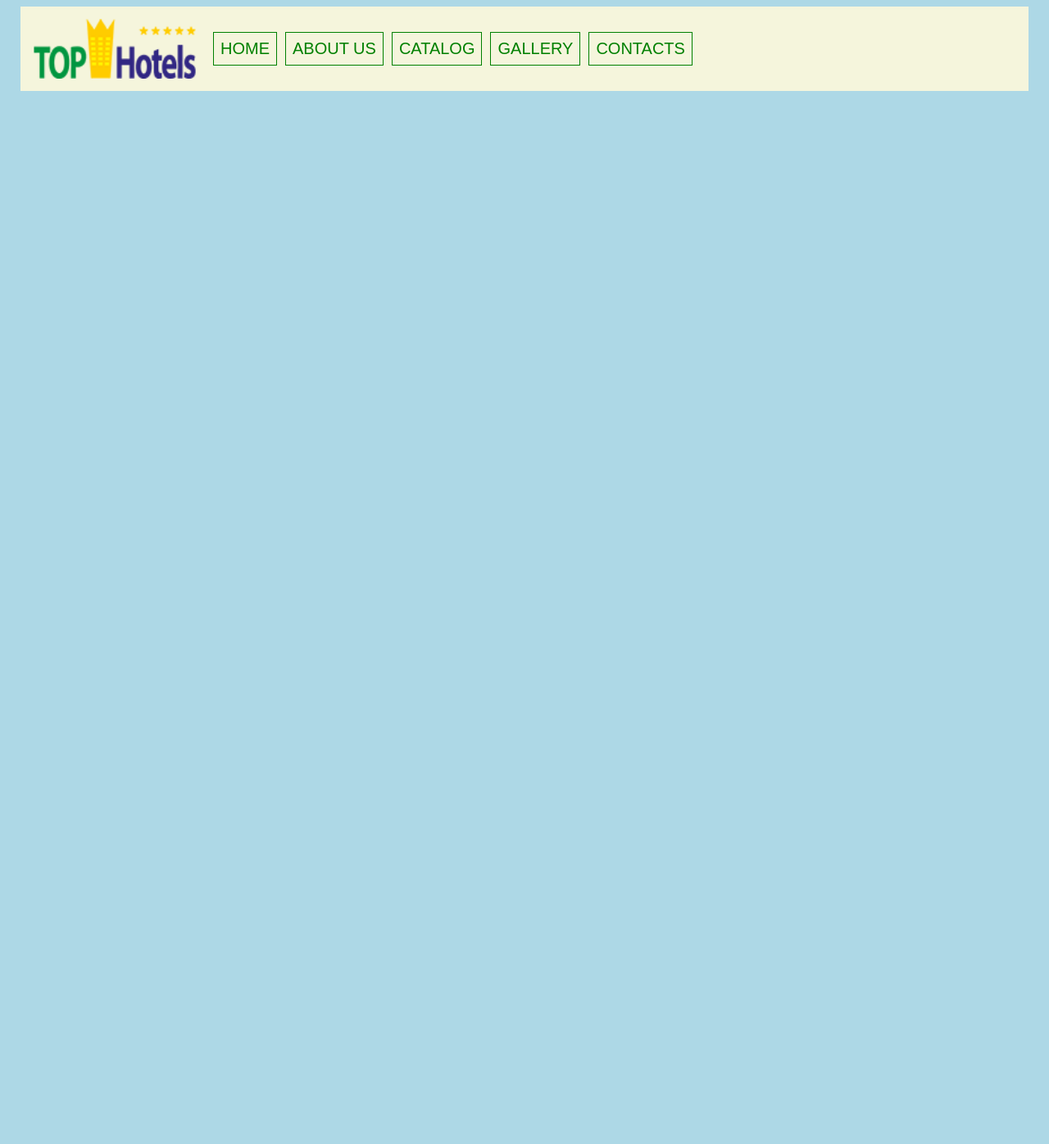
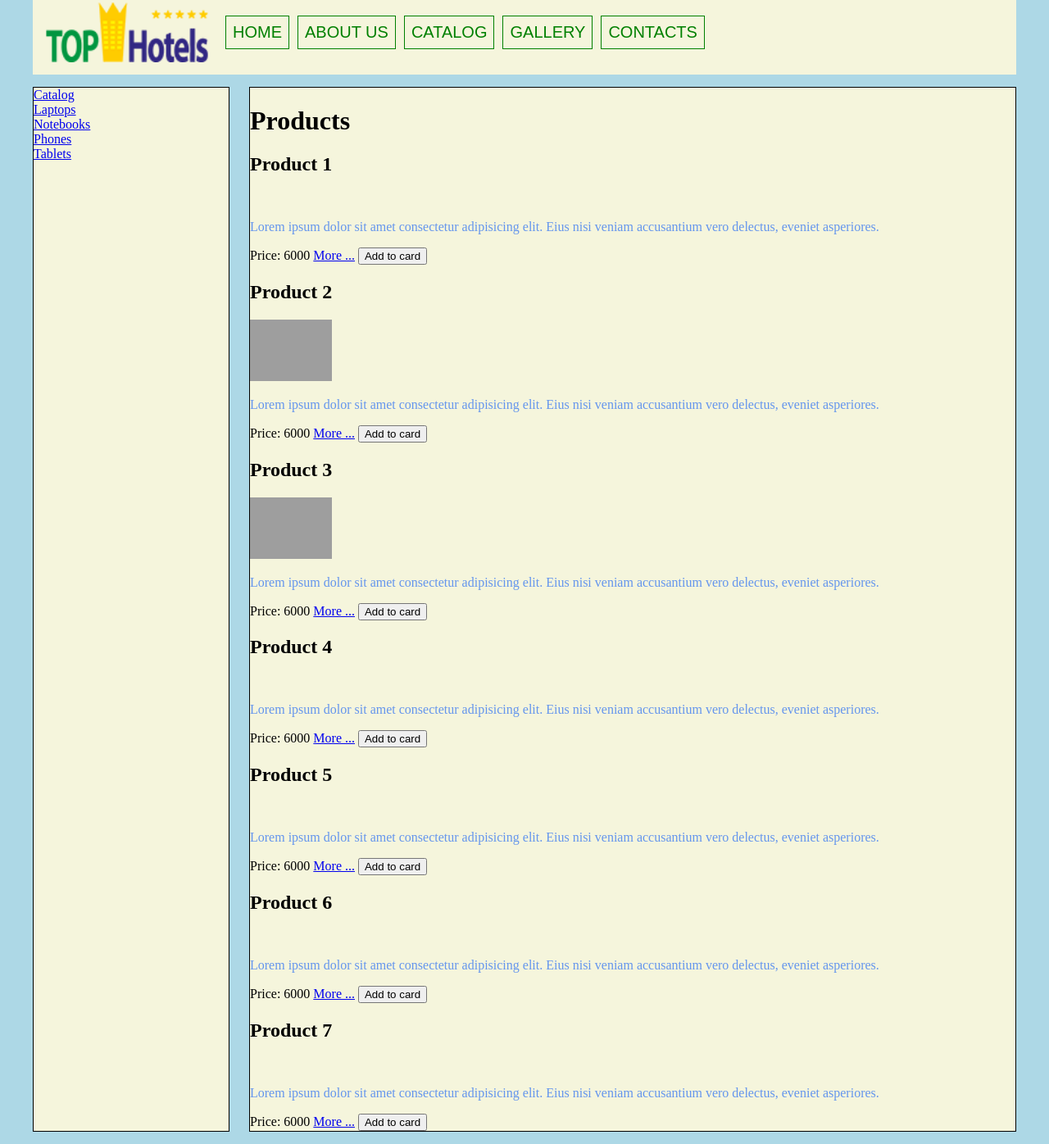
Before and after one commit to olgarozova/js-project, a plain HTML site: page index.html in a window 1280 px wide. Shown: the part 12-1408 px from the top of the page at 82% size. Before the commit the page ends 800 px from the top, so only its background shows below. Drawn offline with Linux system fonts and the light colour scheme; grey boxes are pictures that could not be loaded.

Commit message:
add structure content

```diff
--- a/index.html
+++ b/index.html
@@ -5,14 +5,14 @@
     <meta charset="UTF-8" />
     <meta name="viewport" content="width=device-width, initial-scale=1.0">
     <title>My js project</title>
-    <link rel = "stylesheet" href = "style.css" />
+    <link rel="stylesheet" href="style.css" />
 </head>
 
 <body>
     <header>
         <img src="logo.png" />
         <nav>
-            <ul id = "menu-nav">
+            <ul id="menu-nav">
                 <li><a href="#">Home</a></li>
                 <li><a href="#">About us</a></li>
                 <li><a href="#">Catalog</a></li>
@@ -21,7 +21,93 @@
             </ul>
         </nav>
     </header>
+    <div id="page">
 
+        <aside>
+            <ul>
+                <li><a href="#">Catalog</a></li>
+                <li><a href="#">Laptops</a></li>
+                <li><a href="#">Notebooks</a></li>
+                <li><a href="#">Phones</a></li>
+                <li><a href="#">Tablets</a></li>
+            </ul>
+        </aside>
+        <main>
+            <h1>Products</h1>
+            <div class="product">
+               <h2>Product 1</h2>
+               <img src = "" />
+               <p>
+                   Lorem ipsum dolor sit amet consectetur adipisicing elit. Eius nisi veniam accusantium vero delectus, eveniet asperiores.
+               </p>
+               <span>Price: 6000</span>
+               <a href="#">More ...</a>
+               <button>Add to card</button>
+            </div>
+            <div class="product">
+                <h2>Product 2</h2>
+                <img src = "product.png" />
+                <p>
+                    Lorem ipsum dolor sit amet consectetur adipisicing elit. Eius nisi veniam accusantium vero delectus, eveniet asperiores.
+                </p>
+                <span>Price: 6000</span>
+                <a href="#">More ...</a>
+                <button>Add to card</button>
+             </div>
+             <div class="product">
+                <h2>Product 3</h2>
+                <img src = "product.png" />
+                <p>
+                    Lorem ipsum dolor sit amet consectetur adipisicing elit. Eius nisi veniam accusantium vero delectus, eveniet asperiores.
+                </p>
+                <span>Price: 6000</span>
+                <a href="#">More ...</a>
+                <button>Add to card</button>
+             </div>
+             <div class="product">
+                <h2>Product 4</h2>
+                <img src = "" />
+                <p>
+                    Lorem ipsum dolor sit amet consectetur adipisicing elit. Eius nisi veniam accusantium vero delectus, eveniet asperiores.
+                </p>
+                <span>Price: 6000</span>
+                <a href="#">More ...</a>
+                <button>Add to card</button>
+             </div>
+             <div class="product">
+                <h2>Product 5</h2>
+                <img src = "" />
+                <p>
+                    Lorem ipsum dolor sit amet consectetur adipisicing elit. Eius nisi veniam accusantium vero delectus, eveniet asperiores.
+                </p>
+                <span>Price: 6000</span>
+                <a href="#">More ...</a>
+                <button>Add to card</button>
+             </div>
+             <div class="product">
+                <h2>Product 6</h2>
+                <img src = "" />
+                <p>
+                    Lorem ipsum dolor sit amet consectetur adipisicing elit. Eius nisi veniam accusantium vero delectus, eveniet asperiores.
+                </p>
+                <span>Price: 6000</span>
+                <a href="#">More ...</a>
+                <button>Add to card</button>
+             </div>
+             <div class="product">
+                <h2>Product 7</h2>
+                <img src = "" />
+                <p>
+                    Lorem ipsum dolor sit amet consectetur adipisicing elit. Eius nisi veniam accusantium vero delectus, eveniet asperiores.
+                </p>
+                <span>Price: 6000</span>
+                <a href="#">More ...</a>
+                <button>Add to card</button>
+             </div>
+
+        </main>
+
+     </div>
 
 </body>
 
--- a/style.css
+++ b/style.css
@@ -5,30 +5,29 @@ ul,body{
     padding: 0;
     margin: 0;
 }
+* {
+    box-sizing: border-box;
+}
+li{
+    list-style: none;
+}
+#page,header{
+    max-width: 1200px;
+    margin: 0px auto 15px auto;
+
+}
 
 header{
     display: flex;
-    max-width: 1200px;
+    align-items: center;
+    padding: 15px;
     background: beige;
-    margin: 20px auto;
-    padding: 15px;
-    align-items: center;
 }
 header img{
     margin: 0 15px 0 0;
 }
 
-@media (max-width: 720px){
-    header{
-        flex-direction: column;
-    }
-    header nav ul{
-        flex-direction: column;
-    }
-    header img{
-        margin: 0 0 15px 0;
-    }
-}
+
 
 header img{
     width: 200px;
@@ -39,9 +38,7 @@ header nav ul{
     flex-wrap: wrap;
 
 }
-#menu-nav li{
-    list-style: none;
-}
+
 #menu-nav li a{
     color: green;
     text-decoration: none;
@@ -57,3 +54,44 @@ header nav ul{
     background: royalblue;
     color: white;
 }
+
+#page{
+    display: flex;
+    justify-content: space-between;
+}
+
+.product img{
+    width: 100px;
+}
+p{
+    color: cornflowerblue;
+}
+aside,main{
+    border: 1px solid;
+    background: beige;
+}
+aside{
+    width: 20%;
+
+   /* box-shadow: 0 0 4px 3px yellow;*/
+
+}
+main{
+    width: 78%;
+    /*box-shadow: 0 0 4px 3px yellow;*/
+}
+
+
+
+
+@media (max-width: 720px){
+    header{
+        flex-direction: column;
+    }
+    header nav ul{
+        flex-direction: column;
+    }
+    header img{
+        margin: 0 0 15px 0;
+    }
+}
```
Also changed, not shown: 1 other file.
